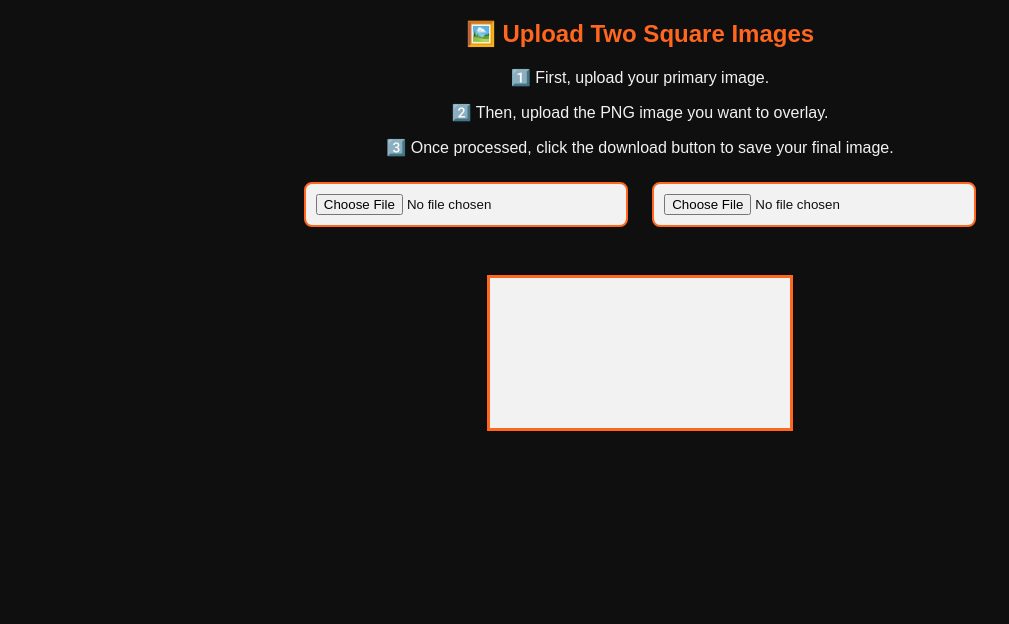
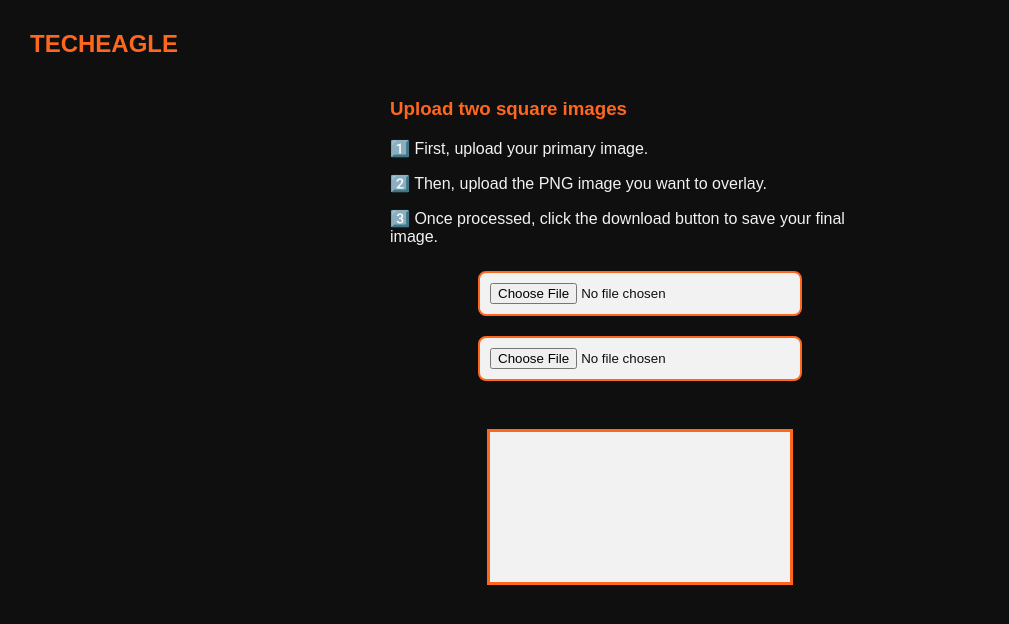
Before and after one commit to vaibhavupadhyay23/image_overlay_website, a plain HTML site: page index.html in a window 1280 px wide. Shown: the whole page, without its empty margins (0-1009 px from the left). Drawn offline with Linux system fonts and the light colour scheme.

Commit message:
Update index.html

```diff
--- a/index.html
+++ b/index.html
@@ -12,13 +12,27 @@
             background-color: #0f0f0f;
             color: #f2f2f2;
         }
-        h2 {
+        .header {
+            display: flex;
+            align-items: center;
+            justify-content: start;
+            padding: 10px;
+        }
+        .header h2 {
             color: #FF671F;
+            margin: 0;
+            font-size: 24px;
+        }
+        h3 {
+            color: #FF671F;
+            margin-top: 10px;
+            text-align: left;
         }
         p {
             font-size: 16px;
             color: #f2f2f2;
             margin-bottom: 15px;
+            text-align: left;
         }
         input {
             margin: 10px;
@@ -52,6 +66,12 @@
         button:hover {
             background-color: #e65c1a;
         }
+        .container {
+            max-width: 500px;
+            margin: 0 auto;
+            padding: 20px;
+            text-align: center;
+        }
         @media (max-width: 600px) {
             body {
                 margin: 10px;
@@ -63,7 +83,11 @@
     </style>
 </head>
 <body>
-    <h2>🖼️ Upload Two Square Images</h2>
+    <div class="header">
+        <h2>TECHEAGLE</h2>
+    </div>
+    <div class="container">
+        <h3>Upload two square images</h3>
         <p>1️⃣ First, upload your primary image.</p>
         <p>2️⃣ Then, upload the PNG image you want to overlay.</p>
         <p>3️⃣ Once processed, click the download button to save your final image.</p>
@@ -74,6 +98,7 @@
         <canvas id="canvas"></canvas>
         <br>
         <button id="downloadBtn" style="display: none;">⬇️ Download Image</button>
+    </div>
 
     <script>
         const primaryInput = document.getElementById('primaryImage');
```
Lines whose indentation alone changed are shown as unchanged.
